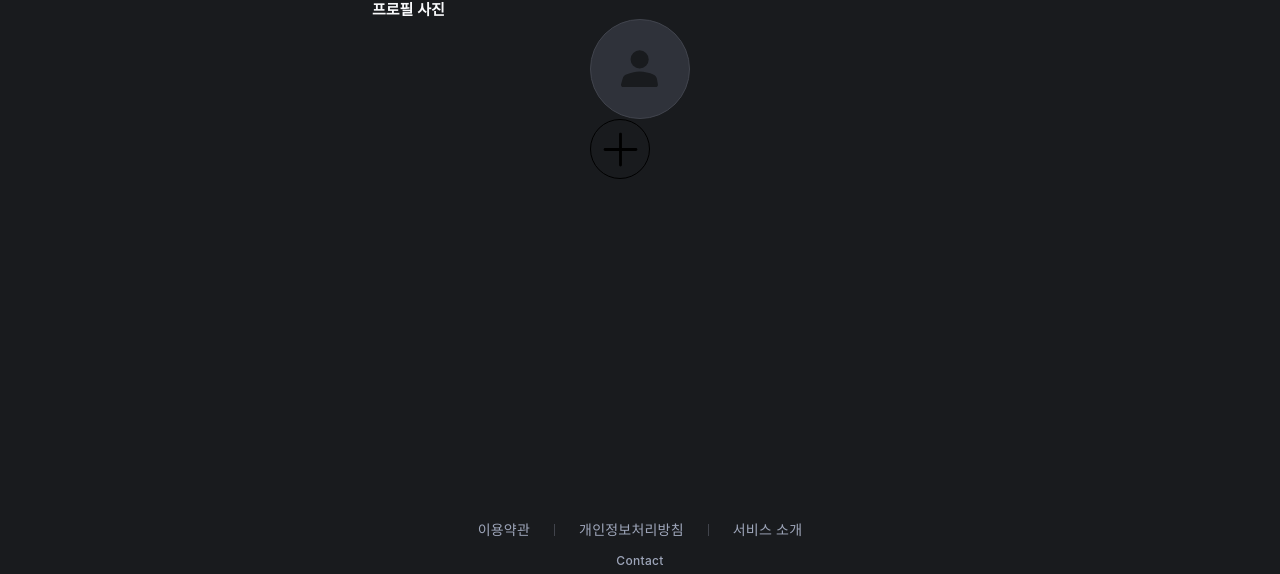
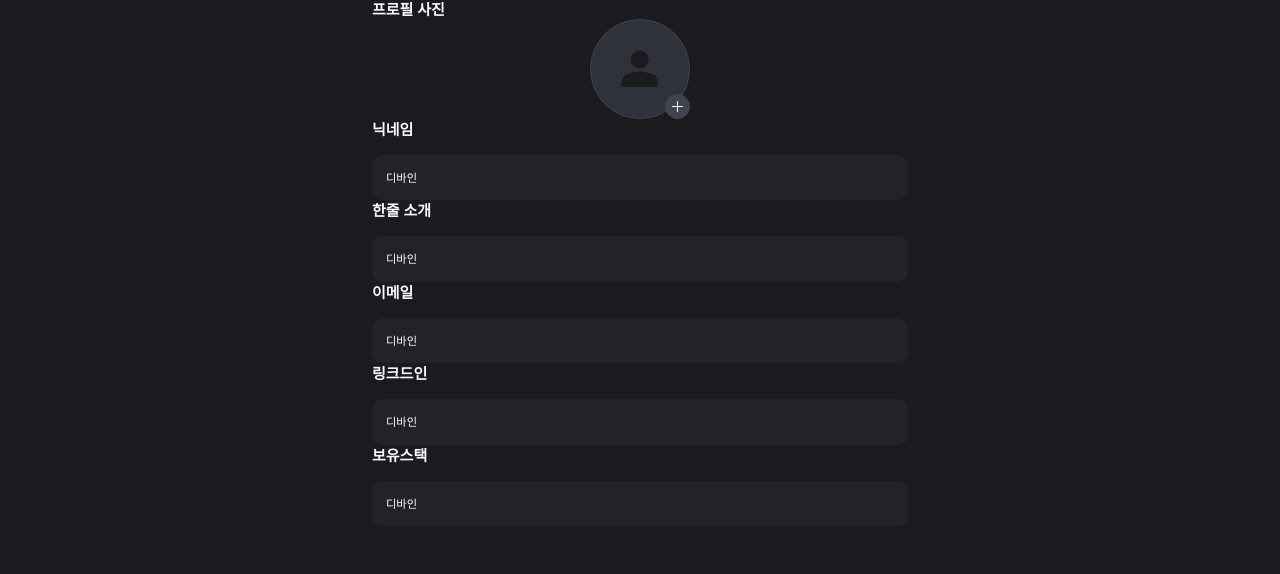
Before and after one commit to DeVine-2025/DeVine_FrontEnd, a React (Vite) app: page /profile-edit in a window 1280 px wide. Shown: the part 190-764 px from the top of the page. Built offline with nearby package versions, Linux system fonts and the light colour scheme; no server answers; a web font is replaced by a local one.

Commit message:
feat: 마이페이지 맥 작업 내용 커밋

```diff
--- a/src/pages/my-info/my-info-profile-edit.tsx
+++ b/src/pages/my-info/my-info-profile-edit.tsx
@@ -1,11 +1,31 @@
 import {useNavigate} from 'react-router-dom';
+import {useState} from 'react';
 
 import BackIcon from "@assets/icons/back.svg?react";
-import PlusIcon from "@assets/icons/plus.svg?react";
+import PlusNolineIcon from "@assets/icons/plus-noline.svg?react";
+
 import ImagePreview from '@components/profileDetail/ImagePreview';
+import MyInfoInput from '@components/myInfo/MyInfoInput';
+
+
+type MyInfoProfileItemProps = {
+  title : string;
+  text: string;
+  setText: (text: string) => void;
+}
+
+const MyInfoProfileItem = ({title, text, setText}: MyInfoProfileItemProps) => {
+  return (
+    <div className="flex-col gap-[1.6rem]">
+      <p className="text-ui-900 text-2xl font-bold">{title}</p>
+      <MyInfoInput text={text} setText={setText} />
+    </div>
+  )
+}
 
 const MyInfoProfileEdit = () => {
   const navigate = useNavigate();
+  const [nickname, setNickname] = useState<string>('디바인');
 
   return (
     <div className="mx-auto w-full max-w-[1180px] flex-col gap-[2rem]">
@@ -17,10 +37,17 @@ const MyInfoProfileEdit = () => {
         <div className="w-[536px]">
           <p className="text-ui-900 text-2xl font-bold">프로필 사진</p>
           <div className="w-full flex justify-center">
-            <div className="relative">
+            <div className="relative w-fit">
               <ImagePreview isExist={false} className="w-40 h-40"/>
-              <button type="button" className="absolute "><PlusIcon className={""}/> </button>
+              <button type="button" className="absolute bg-ui-200 rounded-full right-0 bottom-0"><PlusNolineIcon className="w-10 h-10 p-2 text-white"/> </button>
             </div>
+          </div>
+          <div>
+            <MyInfoProfileItem title={"닉네임"} text={nickname} setText={setNickname} />
+            <MyInfoProfileItem title={"한줄 소개"} text={nickname} setText={setNickname} />
+            <MyInfoProfileItem title={"이메일"} text={nickname} setText={setNickname} />
+            <MyInfoProfileItem title={"링크드인"} text={nickname} setText={setNickname} />
+            <MyInfoProfileItem title={"보유스택"} text={nickname} setText={setNickname} />
 
           </div>
 
--- a/src/pages/report/report-page.tsx
+++ b/src/pages/report/report-page.tsx
@@ -1,4 +1,4 @@
-// import ReportCard from '@pages/report/components/report-card';
+import ReportCard from '@components/report/ReportCard';
 import Blank from '@components/report/Blank';
 // import { useNavigate } from 'react-router-dom';
 import TabMenu from '@components/report/TabMenu';
@@ -27,8 +27,8 @@ const ReportPage = () => {
       {/* 하단 컨텐츠 영역 */}
       <div className="flex flex-1 items-center justify-center gap-[1.6rem]">
         <Blank />
-        {/* <ReportCard type="create" /> */}
-        {/* <ReportCard type="main" /> */}
+         {/*<ReportCard type="create" />*/}
+         {/*<ReportCard type="main" />*/}
       </div>
     </div>
   );
--- /dev/null
+++ b/src/shared/components/myInfo/MyInfoInput.tsx
@@ -0,0 +1,14 @@
+type MyInfoInputProps = {
+  text: string;
+  setText: (text: string) => void;
+}
+
+const MyInfoInput = ({text,setText} : MyInfoInputProps) => {
+  return (
+    <div>
+      <input type="text" className="w-full bg-ui-50 p-[1.4rem] rounded-2xl text-ui-1000 text-lg" value={text} onChange={(e) => setText(e.target.value)}/>
+    </div>
+  );
+};
+
+export default MyInfoInput;
--- a/src/shared/components/profileDetail/CustomGithubCalendar.tsx
+++ b/src/shared/components/profileDetail/CustomGithubCalendar.tsx
@@ -110,8 +110,8 @@ const CustomGithubCalendar = ({
         <ActivityCalendar
           data={calendarData}
           theme={GITHUB_THEME}
-          blockSize={12}
-          blockRadius={2}
+          blockSize={8}
+          blockRadius={1}
           blockMargin={3}
           labels={{
             months: [
--- a/src/shared/components/report/ReportCard.tsx
+++ b/src/shared/components/report/ReportCard.tsx
@@ -22,7 +22,7 @@ const ReportCard = ({ type, label, title, description }: ReportCardProps) => {
         {type === 'create' && (
           <div className="flex h-full w-full cursor-pointer items-center justify-center">
             <div className="flex-col-center gap-[3.3rem]">
-              <PlusIcon className="h-[6rem] w-[6rem]" />
+              <PlusIcon className="text-ui-200 h-[6rem] w-[6rem]" />
               <p className="Title3 text-[var(--ui-400)]">리포트 생성하기</p>
             </div>
           </div>
--- a/src/shared/templates/profileDetail.tsx
+++ b/src/shared/templates/profileDetail.tsx
@@ -58,7 +58,7 @@ const ProfileDetail = ({type}: ProfileDetailProps) => {
         <div className="flex-col gap-[2.4rem]">
           <p className="text-ui-800 text-3xl font-bold flex items-center gap-[0.8rem]">보유 스택
             <button type="button" className="border border-2 border-ui-200 bg-ui-50 rounded-full">
-              <QuestionIcon className="text-ui-200" />
+              <QuestionIcon className="text-ui-200 w-5 h-5" />
             </button>
           </p>
           <TechStackChips techStack={['typescript', 'typescript', 'typescript', 'springboot']} />
```
Also changed, not shown: src/shared/assets/icons/plus-noline.svg (added), 1 other file (tests, documents, lock files or other folders).
